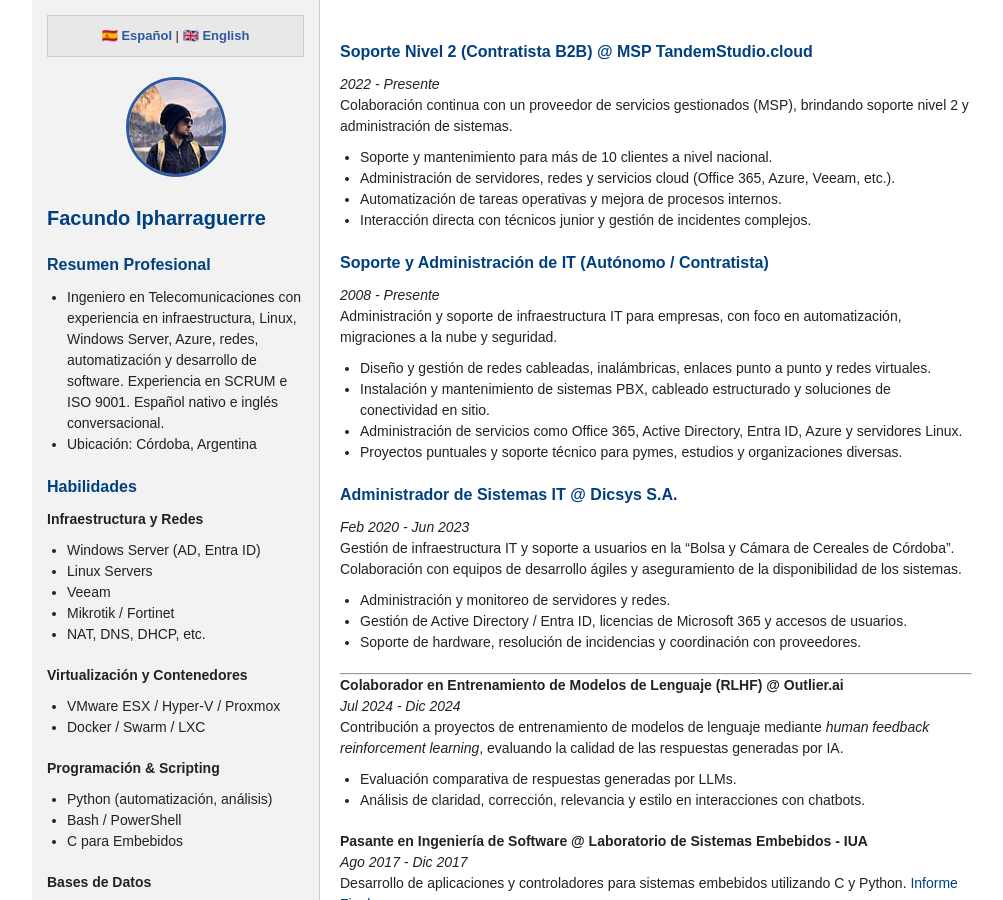
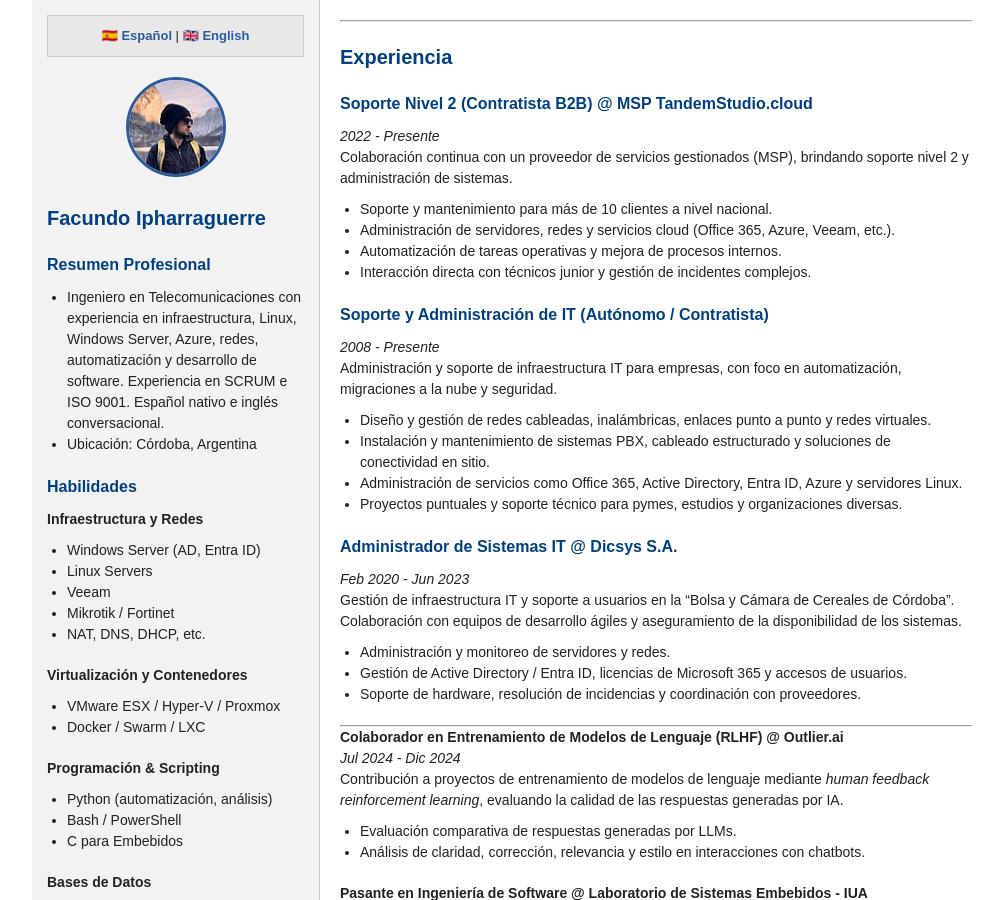
Before and after one commit to fipharraguerre/cv-homepage, a Jekyll site: the page built from index_es.md, in a window 1280 px wide and 900 px high. Shown: the whole window, without its empty margins (128-1131 px from the left). Built offline with Jekyll 4.4.1, drawn with Linux system fonts in a browser that asks for light colours.

Commit message:
ES xp minor fixes

```diff
--- a/_includes/experience_es.md
+++ b/_includes/experience_es.md
@@ -1,3 +1,7 @@
+---
+
+## Experiencia
+
 ### Soporte Nivel 2 (Contratista B2B) @ MSP TandemStudio.cloud
 *2022 - Presente*
 Colaboración continua con un proveedor de servicios gestionados (MSP), brindando soporte nivel 2 y administración de sistemas.
```
